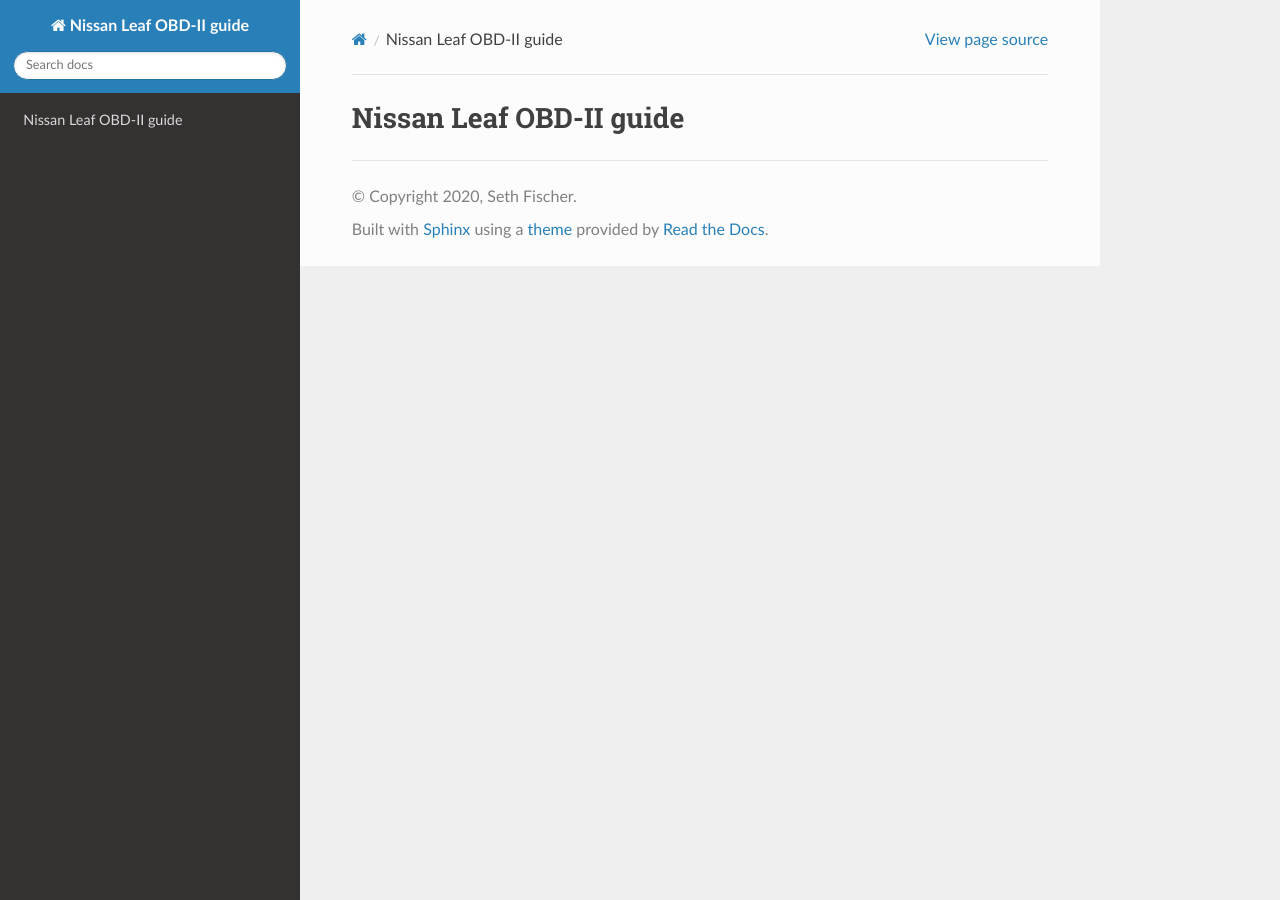
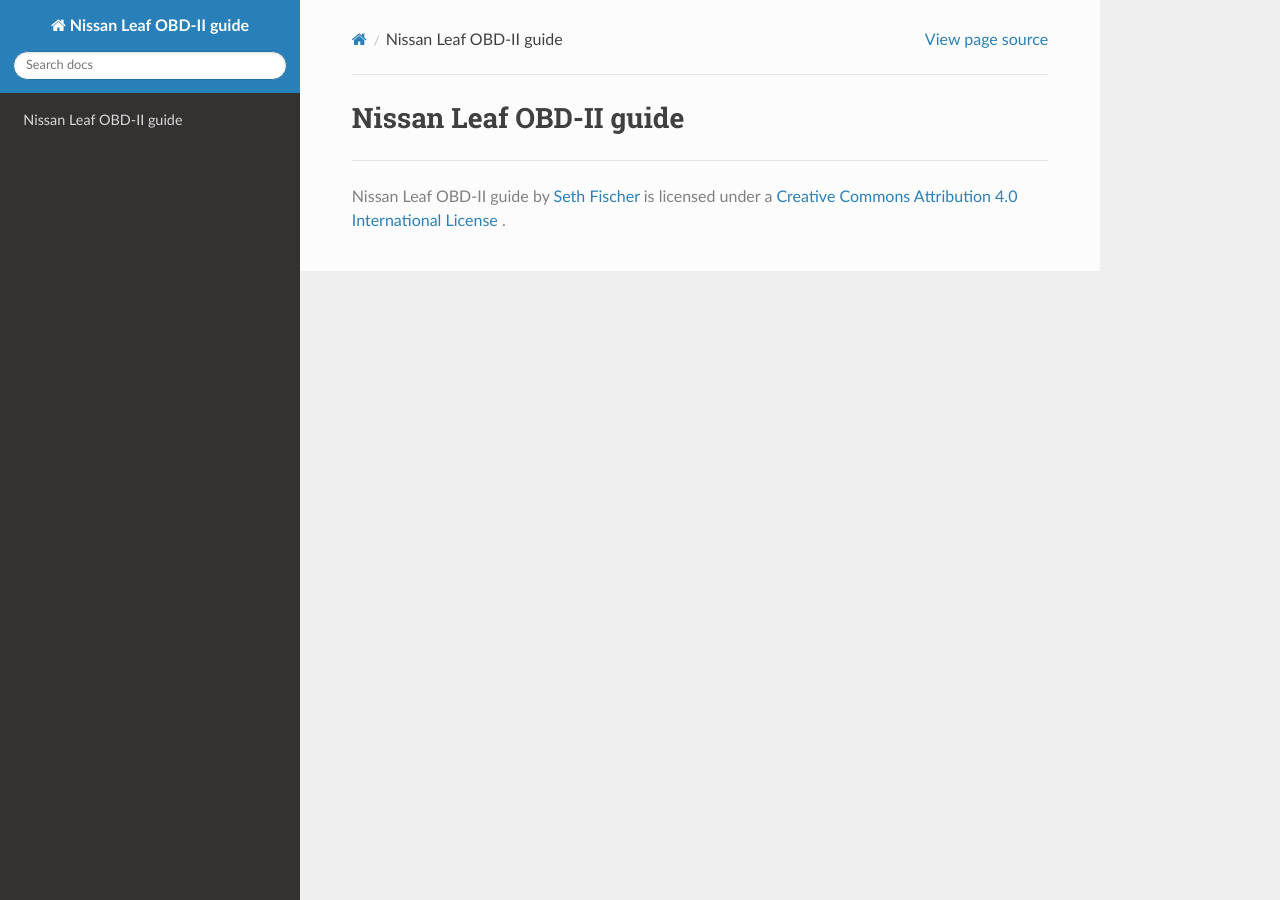
Before and after one commit to sethfischer/nissan-leaf-obd-manual, a Sphinx documentation site: the page built from source/index.rst, in a window 1280 px wide. Built offline with Sphinx 7.4.7 and the Read the Docs theme 2.0.0, drawn with Linux system fonts in a browser that asks for light colours.

Commit message:
Creative Commons Attribution 4.0 International License

```diff
--- /dev/null
+++ b/source/_templates/footer.html
@@ -0,0 +1,13 @@
+{% extends "!footer.html" %}
+{% block extrafooter %}
+    <p>
+        <span xmlns:dct="http://purl.org/dc/terms/" property="dct:title">Nissan Leaf OBD-II guide</span>
+        by
+        <a xmlns:cc="http://creativecommons.org/ns#" href="https://github.com/sethfischer/" property="cc:attributionName"
+            rel="cc:attributionURL">Seth Fischer</a>
+        is licensed under a
+        <a rel="license" href="http://creativecommons.org/licenses/by/4.0/">
+            Creative Commons Attribution 4.0 International License
+        </a>.
+    </p>
+{% endblock %}
--- a/source/conf.py
+++ b/source/conf.py
@@ -11,5 +11,7 @@ templates_path = ['_templates']
 
 exclude_patterns = []
 
+html_show_copyright = False
+html_show_sphinx = False
+html_static_path = ['_static']
 html_theme = 'sphinx_rtd_theme'
-html_static_path = ['_static']
```
Also changed, not shown: README.rst (added, +9 -0 lines), 2 other files.
